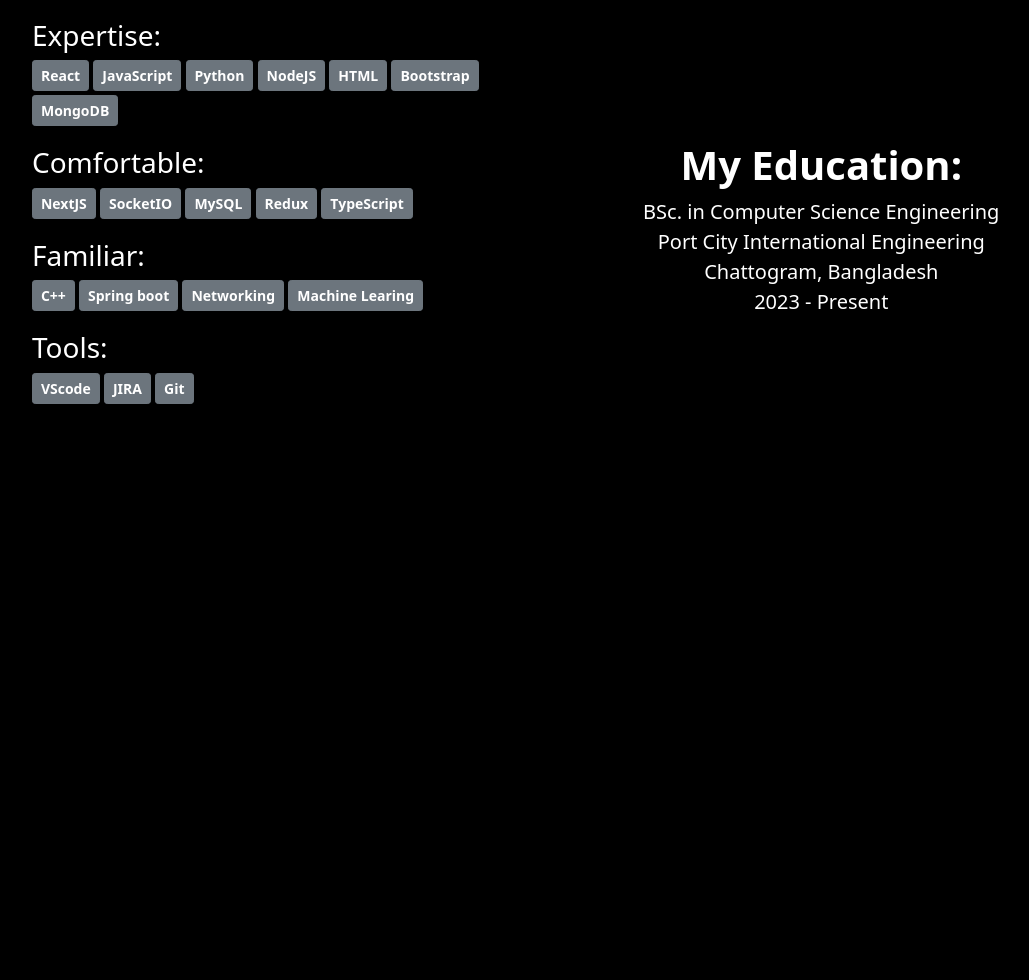
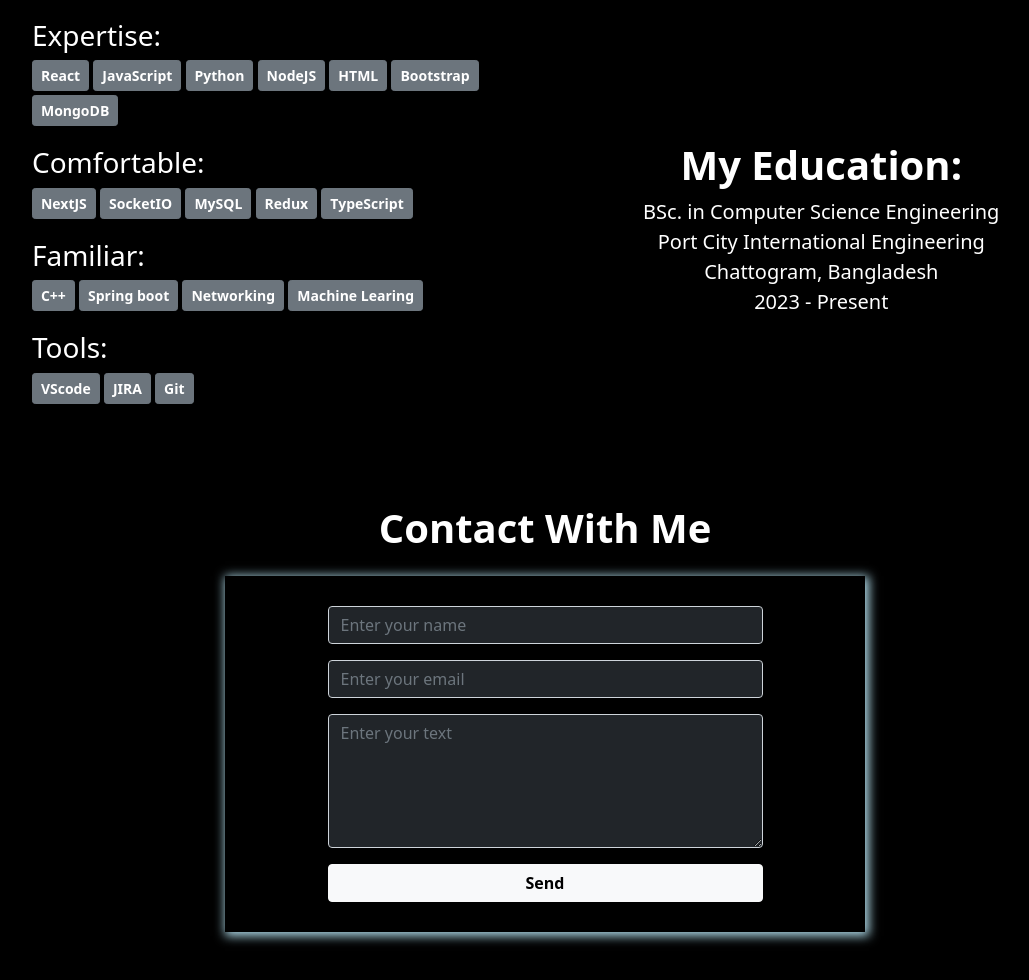
Before and after one commit to tanvirulislam149/portfolio_site, a plain HTML site: page index.html in a window 1280 px wide. Shown: the part 1525-2505 px from the top of the page, without its empty margins (95-1124 px from the left). Before the commit the page ends 1981 px from the top, so only its background shows below. Drawn offline with nearby package versions, Linux system fonts and the light colour scheme.

Commit message:
contact done

```diff
--- a/index.html
+++ b/index.html
@@ -380,6 +380,46 @@
       </div>
     </div>
 
+    <!-- Contact -->
+    <h1 class="fw-bold fs-1 mt-5 text-center pt-5 pb-3">Contact With Me</h1>
+    <div class="w-100 pb-5">
+      <div class="contact_cont">
+        <div>
+          <div class="input-group mb-3">
+            <input
+              type="text"
+              class="form-control bg-dark"
+              placeholder="Enter your name"
+              aria-label="Username"
+              aria-describedby="basic-addon1"
+            />
+          </div>
+
+          <div class="input-group mb-3">
+            <input
+              type="email"
+              class="form-control bg-dark"
+              placeholder="Enter your email"
+              aria-label="Username"
+            />
+          </div>
+
+          <div class="input-group mb-3">
+            <textarea
+              class="form-control bg-dark"
+              rows="5"
+              cols="20"
+              aria-label="With textarea"
+              placeholder="Enter your text"
+            ></textarea>
+          </div>
+          <button class="btn btn-light w-100 fw-bold">Send</button>
+        </div>
+      </div>
+    </div>
+
+    <!-- Footer  -->
+
     <script
       src="https://cdn.jsdelivr.net/npm/bootstrap@5.0.2/dist/js/bootstrap.bundle.min.js"
       integrity="sha384-MrcW6ZMFYlzcLA8Nl+NtUVF0sA7MsXsP1UyJoMp4YLEuNSfAP+JcXn/tWtIaxVXM"
--- a/style.css
+++ b/style.css
@@ -30,6 +30,18 @@ span.carousel-control-prev-icon {
   background-color: transparent;
 }
 
+.contact_cont {
+  width: 50%;
+  margin: 0px auto;
+  box-shadow: 2px 2px 10px 2px lightblue;
+  padding: 30px;
+}
+
+.contact_cont > div {
+  width: 75%;
+  margin: 0px auto;
+}
+
 @media screen and (max-width: 992px) {
   .banner_half {
     width: 100%;
@@ -38,4 +50,8 @@ span.carousel-control-prev-icon {
   .banner_title {
     font-size: 40px;
   }
+  .contact_cont {
+    width: 95%;
+    padding: 10px;
+  }
 }
```
